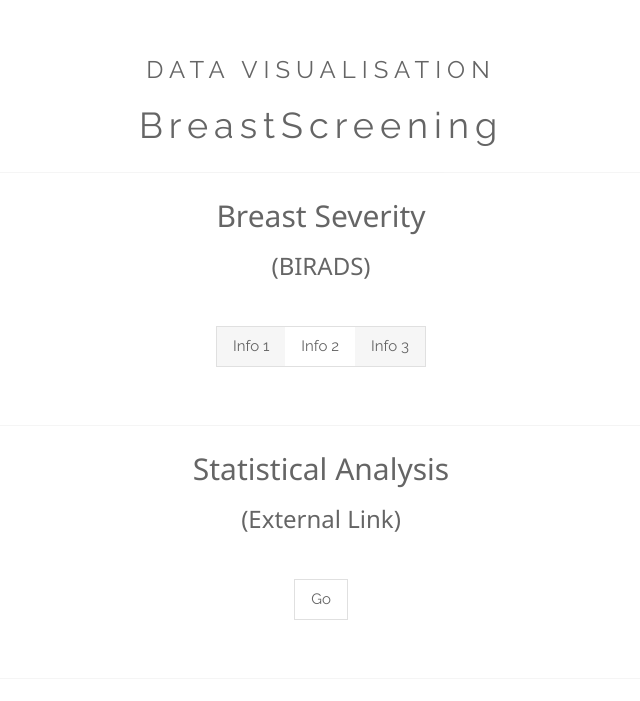
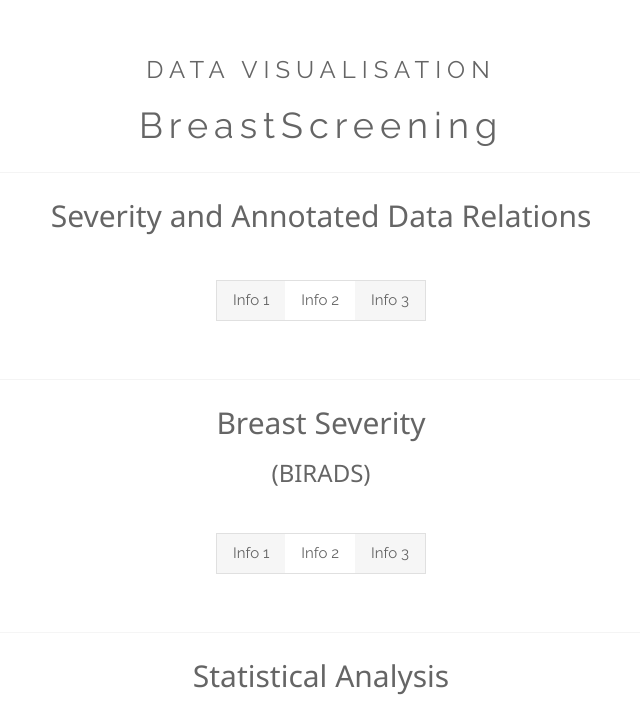
Before and after one commit to mida-project/data-vis, a plain HTML site: page index.html in a window 1280 px wide. Shown: the part 102-803 px from the top of the page, without its empty margins (319-959 px from the left). Drawn offline with nearby package versions, Linux system fonts and the light colour scheme.

Commit message:
[UPDATE] Index

```diff
--- a/index.html
+++ b/index.html
@@ -21,6 +21,23 @@ h1 {letter-spacing: 6px}
 
   <h1 class="w3-xlarge">DATA VISUALISATION</h1>
   <h1>BreastScreening</h1>
+
+  <hr>
+
+  <h2>Severity and Annotated Data Relations</h2>
+  <div class="w3-padding-32">
+    <div class="w3-bar w3-border">
+      <a href="freqs-anno-mg-individual" class="w3-bar-item w3-button w3-light-grey" target="_blank">
+        Info 1
+      </a>
+      <a href="freqs-anno-us-individual" class="w3-bar-item w3-button" target="_blank">
+        Info 2
+      </a>
+      <a href="freqs-anno-mr-individual" class="w3-bar-item w3-button w3-light-grey" target="_blank">
+        Info 3
+      </a>
+    </div>
+  </div>
 
   <hr>
 
```
